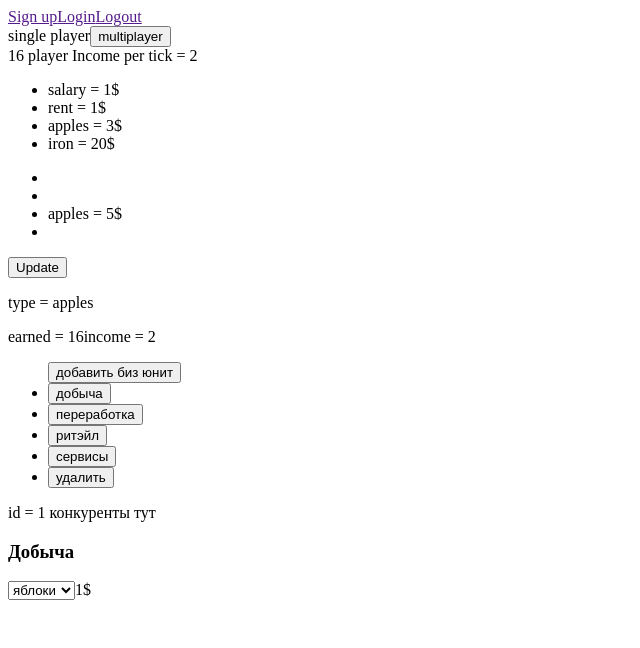
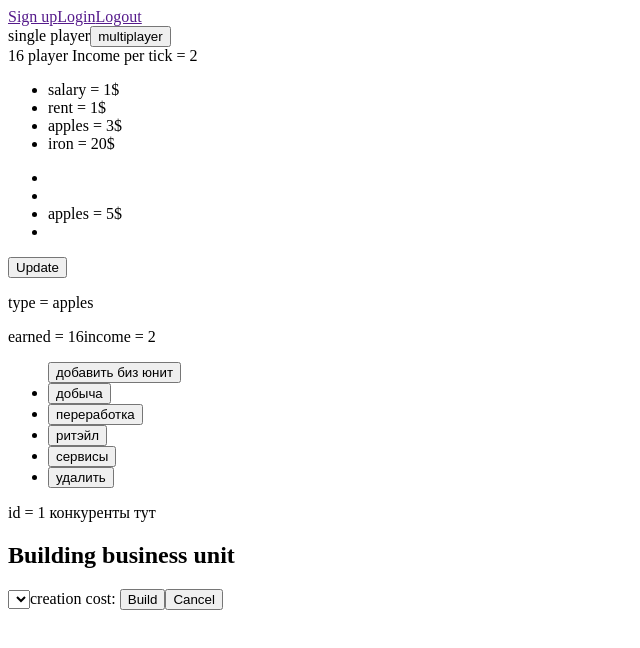
Before and after one commit to Nicelx/business-game, an Angular app: page /game/1 in a window 1280 px wide. Both pictures are taken after a click on the button "добыча". Shown: the top 648 px of the page, without its empty margins (0-640 px from the left). Built offline with nearby package versions, Linux system fonts and the light colour scheme.

Commit message:
doing creation model for building units

```diff
--- a/src/app/app.module.ts
+++ b/src/app/app.module.ts
@@ -12,6 +12,7 @@ import { PriceInfoComponent } from './game/price-info/price-info.component';
 import { GameHeaderComponent } from './game/game-header/game-header.component';
 import { PlayerDataService } from './game/services/player-data.service';
 import { BusinessUnitsService } from './game/services/business-units.service';
+import { CreationModelComponent } from './game/creation-model/creation-model.component';
 
 @NgModule({
   declarations: [
@@ -22,6 +23,7 @@ import { BusinessUnitsService } from './game/services/business-units.service';
     BusinessUnitComponent,
     PriceInfoComponent,
     GameHeaderComponent,
+    CreationModelComponent,
   ],
   imports: [
     BrowserModule,
--- /dev/null
+++ b/src/app/game/creation-model/creation-model.component.html
@@ -0,0 +1,7 @@
+<div class = 'create-model'>
+	<h2>Building business unit</h2>
+	<select name="" id=""></select>
+	<span>creation cost: </span>
+	<button>Build</button>
+	<button>Cancel</button>
+</div>
--- /dev/null
+++ b/src/app/game/creation-model/creation-model.component.ts
@@ -0,0 +1,23 @@
+import { Component, OnInit } from '@angular/core';
+import { PlayerData } from './../interfaces/game.interfaces';
+
+@Component({
+  selector: 'app-creation-model',
+  templateUrl: './creation-model.component.html',
+  styleUrls: ['./creation-model.component.css']
+})
+export class CreationModelComponent implements OnInit {
+
+  activePlayer: PlayerData | null = null;
+
+  constructor() { }
+
+  ngOnInit(): void {
+  }
+
+  onBusinessAdd() {
+		this.playerService.addBusinessUnit({ unitId: 0, sellingType: "retail", type: "apples", earned: 0, incomePerTick: 0 }, 0);
+		this.marketService.changeAmplifier("apples", 1);
+	}
+
+}
--- a/src/app/game/game.component.html
+++ b/src/app/game/game.component.html
@@ -25,7 +25,9 @@
 		конкуренты тут
 	</div>
 
-	<div class="creating-edition">
+	<app-creation-model *ngIf = "isModalVisible"></app-creation-model>
+
+	<!-- <div class="creating-edition">
 		<h3>{{ modalType }}</h3>
 		<select name="" id="">
 			<option value="apple">яблоки</option>
@@ -35,5 +37,5 @@
 		<span *ngIf="creatingCost > 0" class="creating-edition__creating-cost"
 			>{{ creatingCost }}$</span
 		>
-	</div>
+	</div> -->
 </div>
--- a/src/app/game/game.component.ts
+++ b/src/app/game/game.component.ts
@@ -41,7 +41,7 @@ export class GameComponent implements OnInit {
 		this.modalType = "Добыча";
 	}
 
-	onGatherAdd() {
+	onBusinessAdd() {
 		this.playerService.addBusinessUnit({ unitId: 0, sellingType: "retail", type: "apples", earned: 0, incomePerTick: 0 }, 0);
 		this.marketService.changeAmplifier("apples", 1);
 	}
```
Also changed, not shown: src/app/game/creation-model/creation-model.component.css (added).
